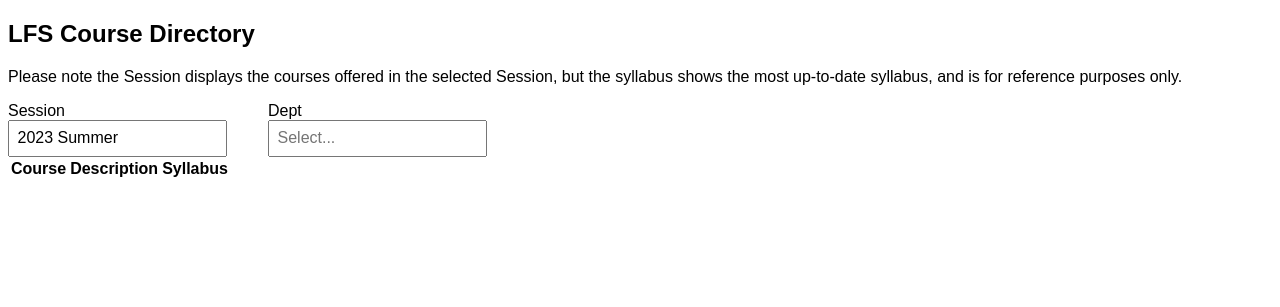
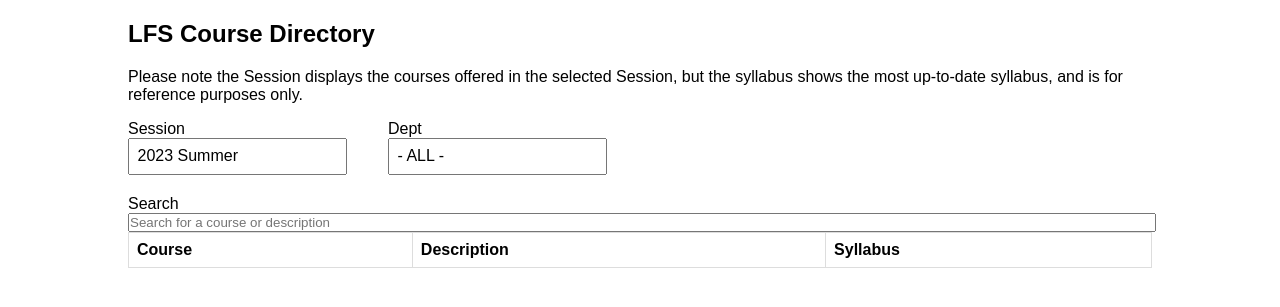
Before and after one commit to UBC-LFS/course-directory-flask, a Flask app: template templates/index.html in a window 1280 px wide. Shown: the top 307 px of the page. Run offline with Flask 3, Linux system fonts and the light colour scheme; the template is opened without the code that fills it, so the values that code supplies are empty.

Commit message:
backing up search bar and other ui changes

```diff
--- a/static/css/main.css
+++ b/static/css/main.css
@@ -1,5 +1,11 @@
 body {
     font-family: sans-serif;
+    margin: 0;
+}
+
+.course-directory-container {
+    width: 80%;
+    margin: 0 auto;
 }
 
 .filterOptionContainer {
@@ -7,6 +13,7 @@
     display: table;
     clear: both;
     width: 100%;
+    margin-bottom: 20px;
 }
 
 /* Dropdown menu CSS */
@@ -30,6 +37,8 @@
     border-radius: 0px 0px 20px 20px;
     overflow: hidden;
     box-shadow:0 1px 4px rgba(0, 0, 0, 0.3), 0 0 40px rgba(0, 0, 0, 0.1);
+    height: 200px;
+    overflow-y: scroll;
 }
 .dropdownLi {
     padding: 10px;
@@ -41,3 +50,33 @@
     color: white;
 }
 /* ^^^ */
+
+/* Search bar */
+.search-bar {
+    width: 100%; /* this is wider then 100%, find a solution soon */
+    padding: 0;
+}
+/* Search bar ^^^ */
+
+/* Courses Table */
+table {
+    border-collapse: collapse;
+    width: 100%;
+    margin-bottom: 60px;
+}
+.table-title {
+    font-weight: bold;
+}
+td, th {
+    border: 1px solid #ddd;
+    text-align: left;
+    padding: 8px;
+    font-weight: normal;
+}
+tr:nth-child(even) {
+    background-color: #f9f9f9;
+}
+tr:hover {
+    background: #f5f5f5;
+}
+/* Courses Table ^^^ */
--- a/static/javascript/dropdownMenu.js
+++ b/static/javascript/dropdownMenu.js
@@ -45,17 +45,14 @@
 // Sessions ^^^
 
 // Dept
-dropdownDeptOptions = ['-','APBI', 'FNH', 'FOOD', 'FRE', 'GRS', 'HUNU', 'LFS', 'LWS', 'PLNT', 'SOIL']
+dropdownDeptOptions = ['- ALL -','APBI', 'FNH', 'FOOD', 'FRE', 'GRS', 'HUNU', 'LFS', 'LWS', 'PLNT', 'SOIL']
 
 function selectDept(dept) {
     deptInput = document.getElementById("deptInput");
     deptInput.value = dept;
 }
 
-// For displaying the department dropdown options
-function displayDept() {
-
-}
+selectDept("- ALL -")
 
 function generateDepts() {
     for (const dept in dropdownDeptOptions) {
--- a/templates/index.html
+++ b/templates/index.html
@@ -9,6 +9,7 @@
 
     </head>
     <body>
+        <div class="course-directory-container">
             <h2>LFS Course Directory</h2>
 
             <p>Please note the Session displays the courses offered in the selected Session, but the syllabus shows the most up-to-date syllabus, and is for reference purposes only.</p>
@@ -30,27 +31,33 @@
                 </div>
             </div>
 
+            <!-- Search bar -->
+            <label>Search</label><br>
+            <input class="search-bar" id="" type="text" oninput="filtering(this.value)" placeholder="Search for a course or description">
 
             <!-- Courses -->
             <table>
                 <thead>
                     <tr>
-                    <th>Course</th>
-                    <th>Description</th>
-                    <th>Syllabus</th>
+                        <th class="table-title">Course</th>
+                        <th class="table-title">Description</th>
+                        <th class="table-title">Syllabus</th>
                     </tr>
                 </thead>
                 <tbody id="coursesContainer">
-                <tr></tr>
                 </tbody>
             </table>
-
+        </div>
     </body>
 
     <script src="{{url_for('static', filename='javascript/dropdownMenu.js')}}"></script>
 </html>
 
 <script>
+    function filtering(input) {
+        // Run createCourseElement and feed an argument for filtering
+
+    }
     // red underlines, but no bugs and works perfectly? hmm
     // retrieves the JSON course data from Flask
     var courseJSONData = {{ courseJSONData | tojson }};
@@ -80,7 +87,8 @@
                 courseSyllabus.innerHTML = courseContent["@outlineurl"]
             }
             // Append row contents
-            courseContainer.append(courseTitle)
+            courseTitleContainer.append(courseTitle)
+            courseContainer.append(courseTitleContainer)
             courseContainer.append(courseDescription)
             courseContainer.append(courseSyllabus)
             // Append row to table
@@ -95,7 +103,7 @@
         // loops through each department
         const session = String(year) + term
 
-        if (selectedDept == "-") {
+        if (selectedDept == "- ALL -") {
             for (const dept in courseJSONData[session]) {
                 createCourseElement(dept, session)
             }
@@ -106,5 +114,5 @@
         }
     }
     // Make this display the current year and term courses
-    displayCourses(2023, "S", "-")
+    displayCourses(2023, "S", "- ALL -")
 </script>
```
Lines whose indentation alone changed are shown as unchanged.
